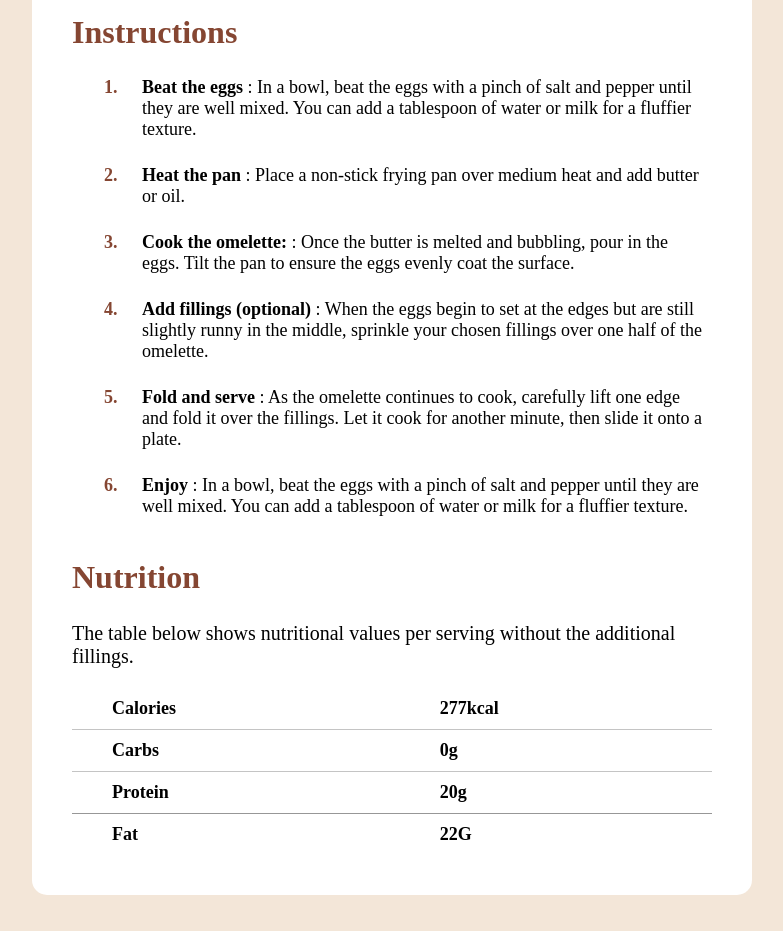
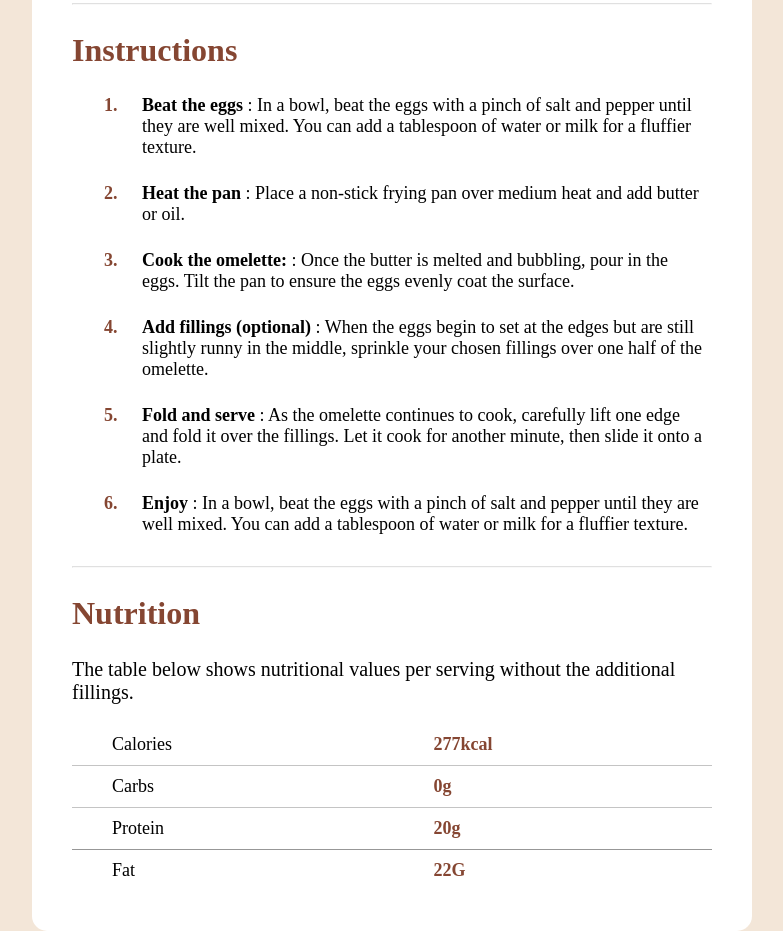
Before and after one commit to FredrikB-NCG/CSSPractise, a plain HTML site: page recipe-page-main/index.html in a window 1280 px wide. Shown: the part 1258-2189 px from the top of the page, without its empty margins (248-1031 px from the left). Before the commit the page ends 2153 px from the top, so only its background shows below. Drawn offline with Linux system fonts and the light colour scheme; a web font is replaced by a local one.

Commit message:
Add files via upload

```diff
--- a/recipe-page-main/index.html
+++ b/recipe-page-main/index.html
@@ -53,6 +53,7 @@
           <li>Optional fillings: cheese, diced vegetables, cooked meats, herbs</li>
         </ul>
       </div>
+      <hr>
       <div>
         <h2>Instructions</h2>
         <ol>
@@ -76,32 +77,33 @@
             You can add a tablespoon of water or milk for a fluffier texture.</li>
         </ol>
       </div>
+      <hr>
       <div class="nutr">
         <h2>Nutrition</h2>
         <p>The table below shows nutritional values per serving without the additional fillings.</p>
         <table>
           <thead>
             <tr>
-              <th>Calories</th>
-              <th><b>277kcal</b></th>
+              <th style="font-weight: normal;">Calories</th>
+              <th><b style="color: hsl(14, 45%, 36%);">277kcal</b></th>
             </tr>
           </thead>
           <thead>
             <tr>
-              <th>Carbs</th>
-              <th><b>0g</b></th>
+              <th style="font-weight: normal;">Carbs</th>
+              <th><b style="color: hsl(14, 45%, 36%);">0g</b></th>
             </tr>
           </thead>
           <thead>
             <tr>
-              <th>Protein</th>
-              <th><b>20g</b></th>
+              <th style="font-weight: normal;">Protein</th>
+              <th><b style="color: hsl(14, 45%, 36%);">20g</b></th>
             </tr>
           </thead>
           <thead>
             <tr>
-              <th class="ignore">Fat</th>
-              <th class="ignore"><b>22G</b></th>
+              <th style="font-weight: normal;" class="ignore">Fat</th>
+              <th  class="ignore"><b style="color: hsl(14, 45%, 36%);">22G</b></th>
             </tr>
           </thead>
         </table>
--- a/recipe-page-main/style.css
+++ b/recipe-page-main/style.css
@@ -92,3 +92,7 @@ table thead th {
 .ignore {
     border-bottom: 0;
 }
+
+hr {
+    opacity: 30%;
+}
```
